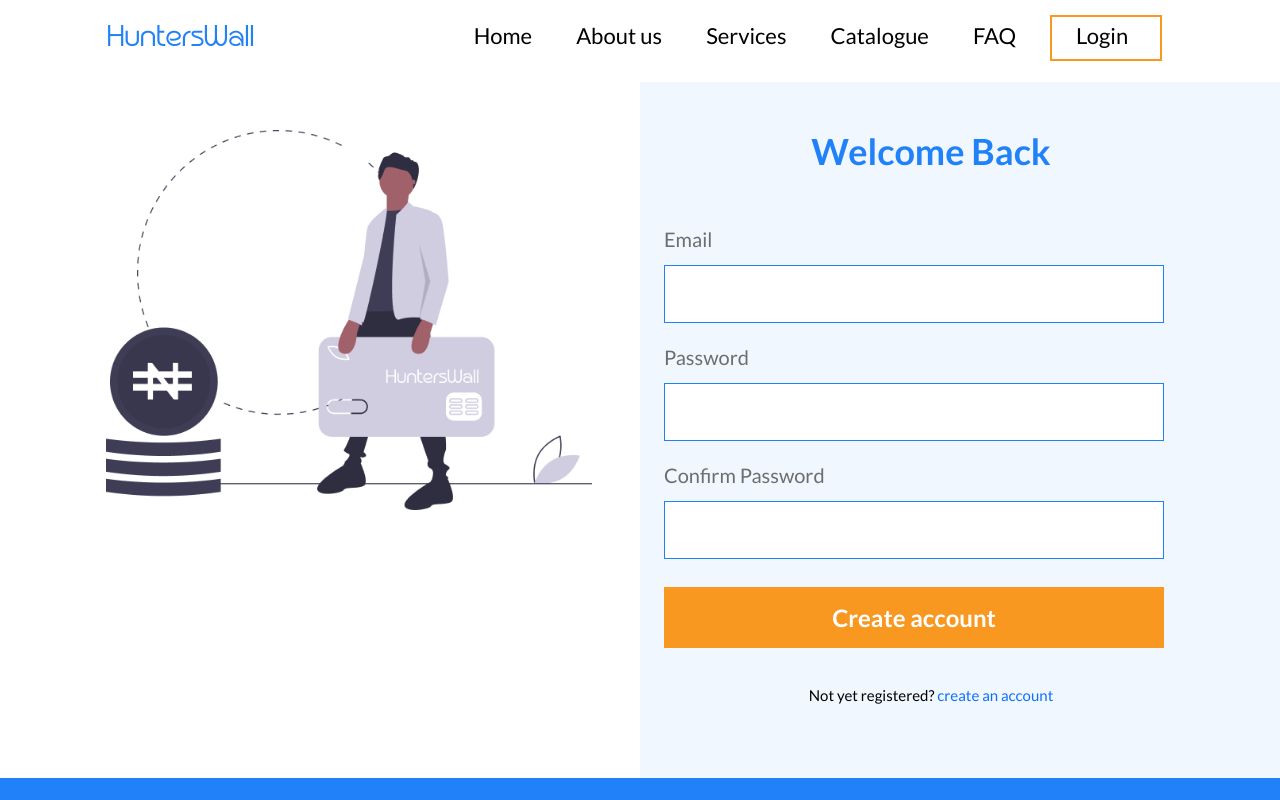
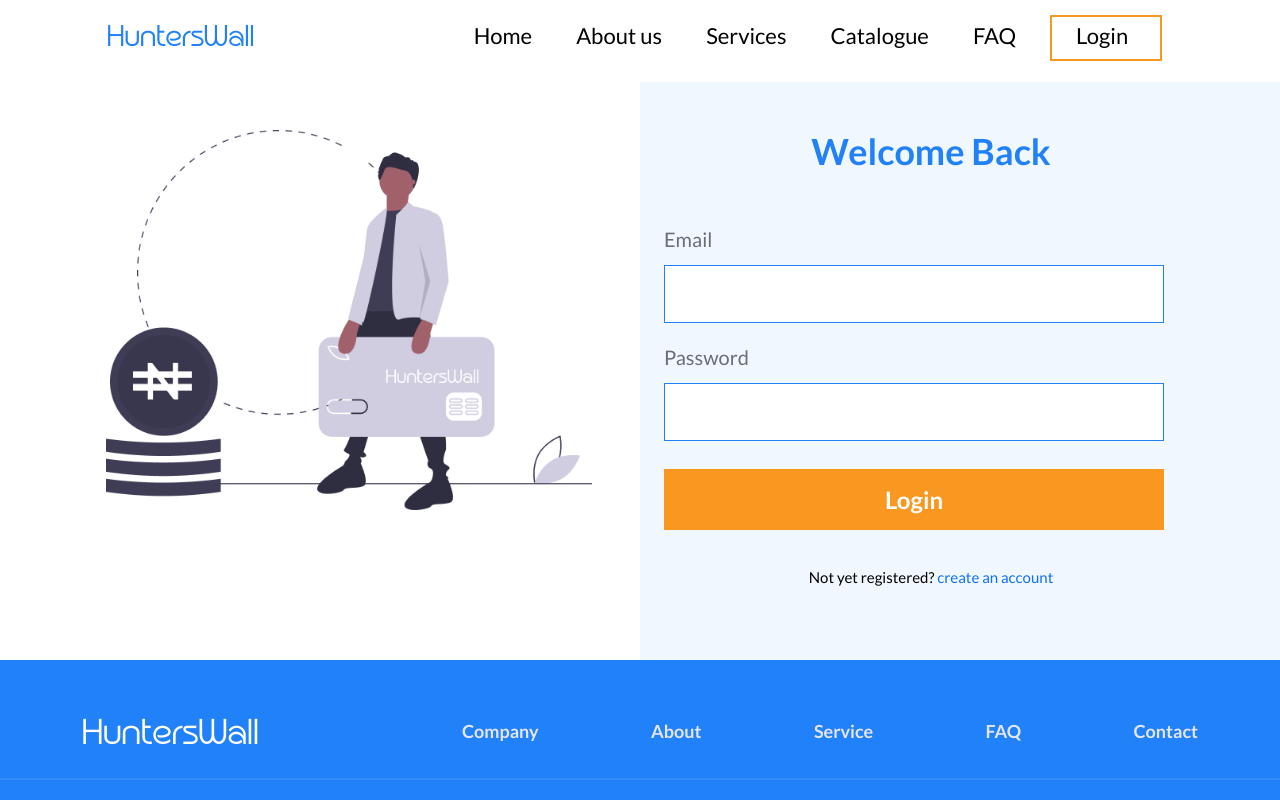
Before and after one commit to Dreezy305/HuntersWall, a Next.js app: page /login in a window 1280 px wide. Shown: the top 800 px of the page. Built offline with nearby package versions, Linux system fonts and the light colour scheme.

Commit message:
login page

```diff
--- a/pages/login.js
+++ b/pages/login.js
@@ -35,15 +35,10 @@
                   <br />
                   <input type="text" className="px-3 py-3" />
                 </div>
-                <div className="col-md-12 col-sm-6 text-start">
-                  <label className="form-label pb-2">Confirm Password</label>
-                  <br />
-                  <input type="text" className="px-3 py-3" />
-                </div>
 
                 <div className="col-md-12 col-sm-6 py-1 text-center">
                   <button type="button" className="px-3 py-3">
-                    Create account
+                    Login
                   </button>
                 </div>
                 <div className="col-md-12 col-sm-6 text-start createAcc_terms d-flex flex-row align-items-baseline justify-content-between py-2">
```
